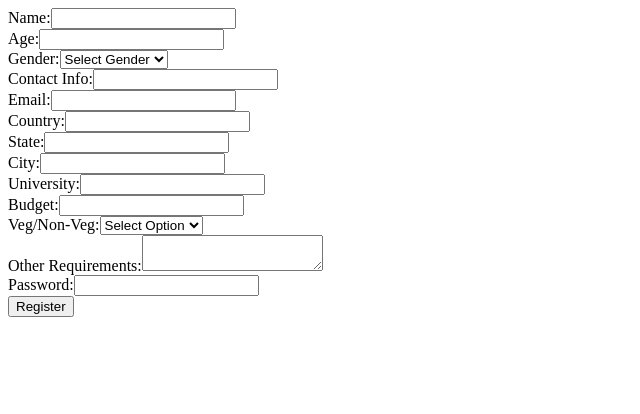
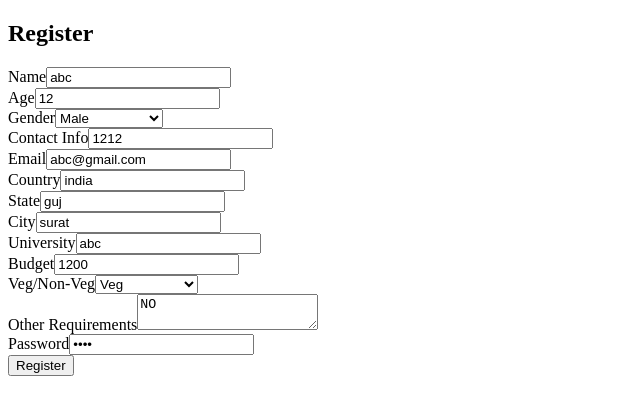
Before and after one commit to jariwala-jay/roomiehub, a Next.js app: page /register in a window 1280 px wide. Shown: the top 414 px of the page, without its empty margins (0-640 px from the left). Built offline with nearby package versions, Linux system fonts and the light colour scheme.

Commit message:
pref set fix

```diff
--- a/models/index.js
+++ b/models/index.js
@@ -15,7 +15,6 @@ if (config.use_env_variable) {
   sequelize = new Sequelize(config.database, config.username, config.password, config);
 }
 
-// Dynamically import all model files
 fs
   .readdirSync(__dirname)
   .filter(file => {
@@ -26,7 +25,6 @@ fs
     db[model.name] = model;
   });
 
-// Set up model associations
 Object.keys(db).forEach(modelName => {
   if (db[modelName].associate) {
     db[modelName].associate(db);
--- a/pages/register.tsx
+++ b/pages/register.tsx
@@ -19,71 +19,80 @@ interface FormData {
 }
 
 const Register = () => {
+  const [formData, setFormData] = useState<FormData>({
+    name: 'abc',
+    age: '12',
+    gender: 'Male',
+    contact_info: '1212',
+    email: 'abc@gmail.com',
+    country: 'india',
+    state: 'guj',
+    city: 'surat',
+    university: 'abc',
+    budget: '1200',
+    veg_nonveg: 'Veg',
+    other_requirements: 'NO',
+    password: '1212',
+  });
+  const [error, setError] = useState('');
+  const router = useRouter();
 
-  const [formData, setFormData] = useState<FormData>({
-    name: '',
-    age: '',
-    gender: '',
-    contact_info: '',
-    email: '',
-    country: '',
-    state: '',
-    city: '',
-    university: '',
-    budget: '',
-    veg_nonveg: '',
-    other_requirements: '',
-    password: '',
-  });
+  const handleChange = (e: ChangeEvent<HTMLInputElement | HTMLSelectElement | HTMLTextAreaElement>) => {
+    const { name, value } = e.target;
+    setFormData({ ...formData, [name]: value });
+  };
 
-
-
-  const handleChange = (e: ChangeEvent<HTMLInputElement | HTMLTextAreaElement | HTMLSelectElement>) => {
-    setFormData({ ...formData, [e.target.name]: e.target.value });
-  };
-  const router = useRouter();
   const handleSubmit = async (e: FormEvent<HTMLFormElement>) => {
     e.preventDefault();
     try {
       const response = await axios.post('http://localhost:5000/api/users', formData);
-      console.log('User registered:', response.data);
-      router.push('/login'); // Redirect to login page
+      console.log('User registered:', response.data.user);
+      console.log('TOKEN :', response.data.token);
+      localStorage.setItem('token', response.data.token); // Store the token in local storage
+      router.push('/setPreferences');
     } catch (error) {
       console.error("Error registering user:", error);
+      setError('Failed to register user.');
     }
   };
 
   return (
-    <form onSubmit={handleSubmit}>
-      <div>
-        <label htmlFor="name">Name:</label>
+    <div className="flex flex-col items-center justify-center min-h-screen bg-gray-100 p-4">
+      <h2 className="text-2xl font-bold mb-4">Register</h2>
+      {error && <div className="text-red-500 mb-4">{error}</div>}
+      <form onSubmit={handleSubmit} className="w-full max-w-md">
+        <div className="mb-4">
+          <label htmlFor="name" className="block text-sm font-medium text-gray-700">Name</label>
           <input
             type="text"
             id="name"
             name="name"
             value={formData.name}
             onChange={handleChange}
+            className="mt-1 p-2 w-full border border-gray-300 rounded-md"
             required
           />
         </div>
-      <div>
-        <label htmlFor="age">Age:</label>
+        <div className="mb-4">
+          <label htmlFor="age" className="block text-sm font-medium text-gray-700">Age</label>
           <input
             type="number"
             id="age"
             name="age"
             value={formData.age}
             onChange={handleChange}
+            className="mt-1 p-2 w-full border border-gray-300 rounded-md"
             required
           />
         </div>
-      <div>
-        <label htmlFor="gender">Gender:</label>
+        <div className="mb-4">
+          <label htmlFor="gender" className="block text-sm font-medium text-gray-700">Gender</label>
           <select
             id="gender"
             name="gender"
             value={formData.gender}
             onChange={handleChange}
+            className="mt-1 p-2 w-full border border-gray-300 rounded-md"
             required
           >
             <option value="">Select Gender</option>
@@ -92,84 +101,98 @@ const Register = () => {
             <option value="Other">Other</option>
           </select>
         </div>
-      <div>
-        <label htmlFor="contact_info">Contact Info:</label>
+        <div className="mb-4">
+          <label htmlFor="contact_info" className="block text-sm font-medium text-gray-700">Contact Info</label>
           <input
             type="text"
             id="contact_info"
             name="contact_info"
             value={formData.contact_info}
             onChange={handleChange}
+            className="mt-1 p-2 w-full border border-gray-300 rounded-md"
             required
           />
         </div>
-
-      <div>
-        <label htmlFor="email">Email:</label>
-        <input type="email" id="email" name="email" value={formData.email} onChange={handleChange} required />
+        <div className="mb-4">
+          <label htmlFor="email" className="block text-sm font-medium text-gray-700">Email</label>
+          <input
+            type="email"
+            id="email"
+            name="email"
+            value={formData.email}
+            onChange={handleChange}
+            className="mt-1 p-2 w-full border border-gray-300 rounded-md"
+            required
+          />
         </div>
-      <div>
-        <label htmlFor="country">Country:</label>
+        <div className="mb-4">
+          <label htmlFor="country" className="block text-sm font-medium text-gray-700">Country</label>
           <input
             type="text"
             id="country"
             name="country"
             value={formData.country}
             onChange={handleChange}
+            className="mt-1 p-2 w-full border border-gray-300 rounded-md"
             required
           />
         </div>
-      <div>
-        <label htmlFor="state">State:</label>
+        <div className="mb-4">
+          <label htmlFor="state" className="block text-sm font-medium text-gray-700">State</label>
           <input
             type="text"
             id="state"
             name="state"
             value={formData.state}
             onChange={handleChange}
+            className="mt-1 p-2 w-full border border-gray-300 rounded-md"
             required
           />
         </div>
-      <div>
-        <label htmlFor="city">City:</label>
+        <div className="mb-4">
+          <label htmlFor="city" className="block text-sm font-medium text-gray-700">City</label>
           <input
             type="text"
             id="city"
             name="city"
             value={formData.city}
             onChange={handleChange}
+            className="mt-1 p-2 w-full border border-gray-300 rounded-md"
             required
           />
         </div>
-      <div>
-        <label htmlFor="university">University:</label>
+        <div className="mb-4">
+          <label htmlFor="university" className="block text-sm font-medium text-gray-700">University</label>
           <input
             type="text"
             id="university"
             name="university"
             value={formData.university}
             onChange={handleChange}
+            className="mt-1 p-2 w-full border border-gray-300 rounded-md"
             required
           />
         </div>
-      <div>
-        <label htmlFor="budget">Budget:</label>
+        <div className="mb-4">
+          <label htmlFor="budget" className="block text-sm font-medium text-gray-700">Budget</label>
           <input
             type="number"
             id="budget"
             name="budget"
             value={formData.budget}
             onChange={handleChange}
+            className="mt-1 p-2 w-full border border-gray-300 rounded-md"
             required
           />
         </div>
-      <div>
-        <label htmlFor="veg_nonveg">Veg/Non-Veg:</label>
+        <div className="mb-4">
+          <label htmlFor="veg_nonveg" className="block text-sm font-medium text-gray-700">Veg/Non-Veg</label>
           <select
             id="veg_nonveg"
             name="veg_nonveg"
             value={formData.veg_nonveg}
             onChange={handleChange}
+            className="mt-1 p-2 w-full border border-gray-300 rounded-md"
             required
           >
             <option value="">Select Option</option>
@@ -177,28 +200,36 @@ const Register = () => {
             <option value="Non-Veg">Non-Veg</option>
           </select>
         </div>
-      <div>
-        <label htmlFor="other_requirements">Other Requirements:</label>
+        <div className="mb-4">
+          <label htmlFor="other_requirements" className="block text-sm font-medium text-gray-700">Other Requirements</label>
           <textarea
             id="other_requirements"
             name="other_requirements"
             value={formData.other_requirements}
             onChange={handleChange}
+            className="mt-1 p-2 w-full border border-gray-300 rounded-md"
           />
         </div>
-      <div>
-        <label htmlFor="password">Password:</label>
+        <div className="mb-4">
+          <label htmlFor="password" className="block text-sm font-medium text-gray-700">Password</label>
           <input
             type="password"
             id="password"
             name="password"
             value={formData.password}
             onChange={handleChange}
+            className="mt-1 p-2 w-full border border-gray-300 rounded-md"
             required
           />
         </div>
-      <button type="submit">Register</button>
+        <button
+          type="submit"
+          className="px-4 py-2 bg-blue-600 text-white rounded-md hover:bg-blue-700 transition-colors"
+        >
+          Register
+        </button>
       </form>
+    </div>
   );
 };
 
```
Also changed, not shown: api/users/index.js (+41 -3 lines), models/preference.js (+48 -21 lines), models/user.js (+67 -28 lines), pages/setPreferences.tsx (+4 -4 lines). Lines whose indentation alone changed are shown as unchanged.
